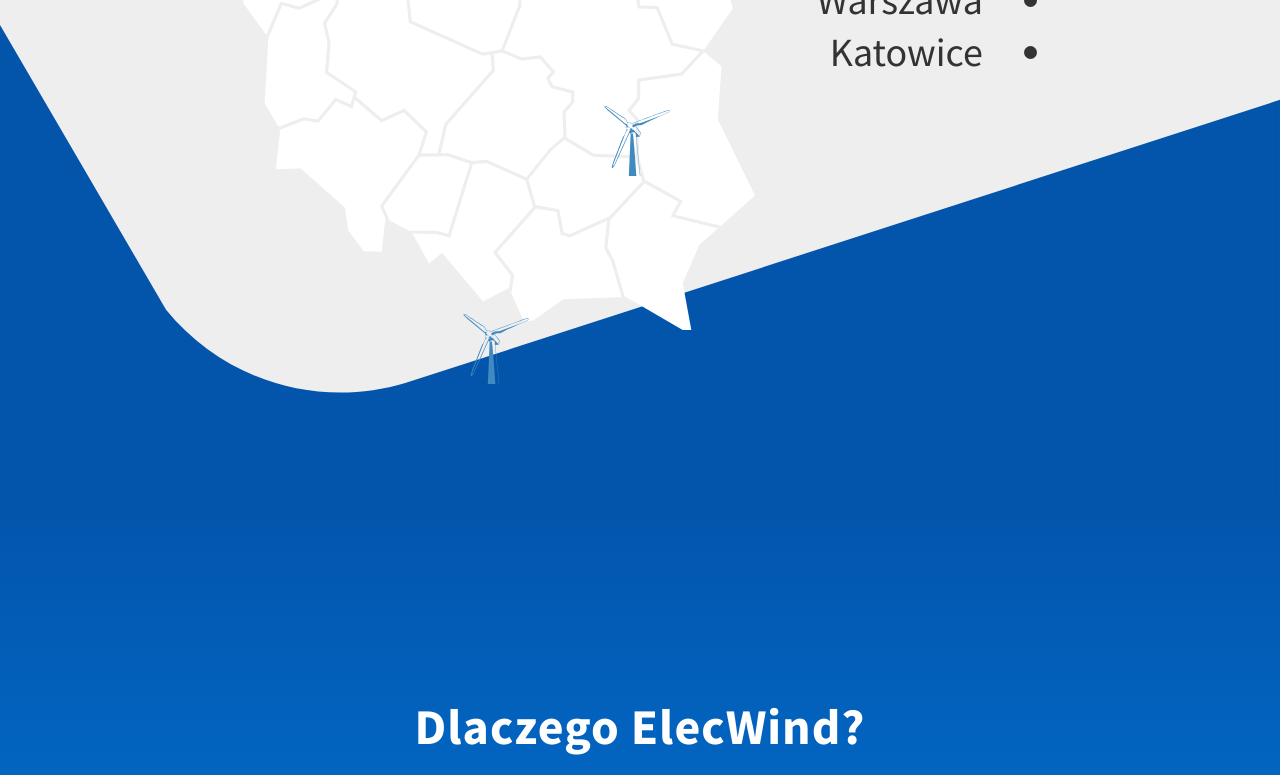
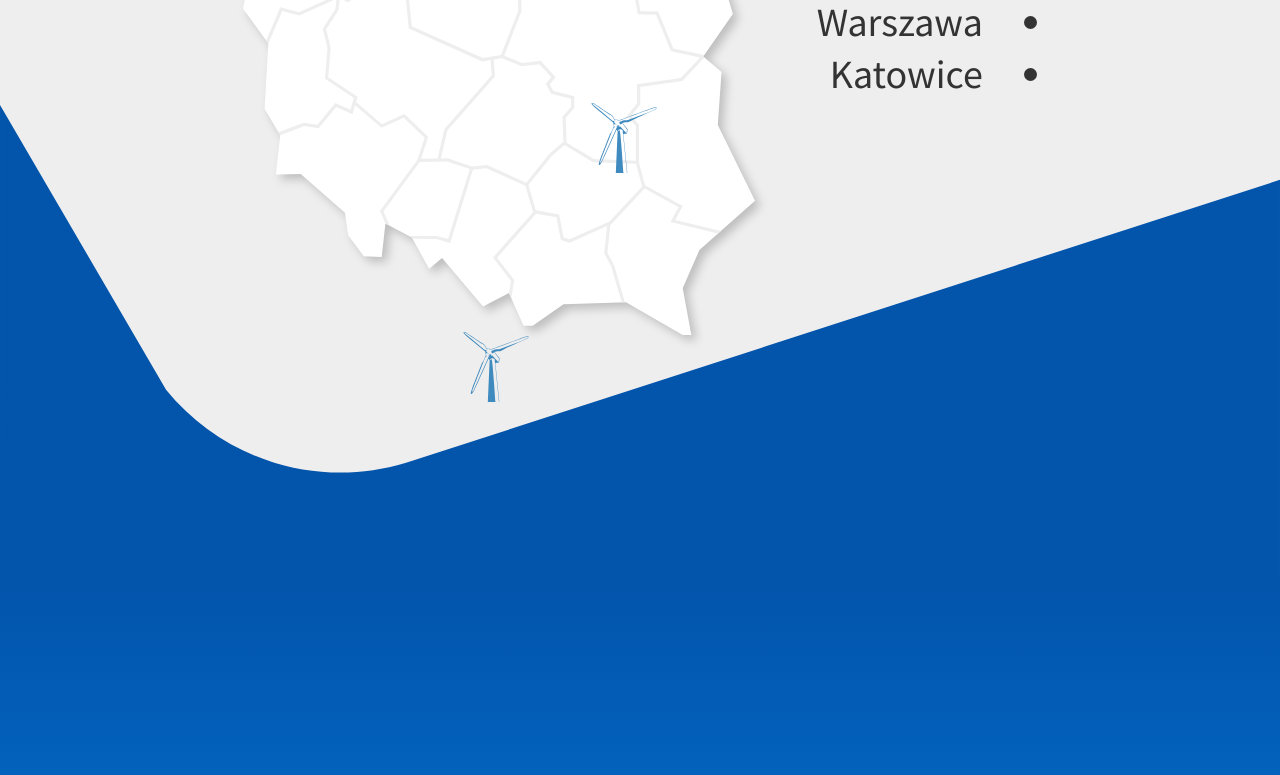
Before and after one commit to Edoka7/ElecWind-Project, a plain HTML site: page index.html in a window 1280 px wide. Shown: the part 302-1077 px from the top of the page. Drawn offline with nearby package versions, Linux system fonts and the light colour scheme.

Commit message:
change way to use of wrapper div in html

```diff
--- a/index.html
+++ b/index.html
@@ -23,8 +23,8 @@
     <link rel="stylesheet" href="style.css" />
   </head>
   <body>
-    <div class="wrapper">
     <header class="header">
+      <div class="header__wrapper wrapper">
         <div class="header__logo">
           <a href="#">
             <img src="src/img/logo.svg" alt="Logo firmy ElecWind" />
@@ -43,9 +43,11 @@
           </ul>
         </nav>
         <div class="header__button"><button>i ty zacznij być eko!</button></div>
+      </div>
     </header>
     <main>
       <section class="ourOffices">
+        <div class="wrapper">
           <div class="ourOffices__map">
             <img src="src/img/ourOffices_Poland.svg" alt="" />
             <img src="src/img/ourOffices_windmill.svg" alt="" />
@@ -60,9 +62,11 @@
             <li>Warszawa</li>
             <li>Katowice</li>
           </ul>
+        </div>
       </section>
       <section class="whyUs">
-          <h2 class="whyUs__title">Dlaczego ElecWind?</h1>
+        <div class="wrapper">
+          <h2 class="whyUs__title">Dlaczego ElecWind?</h2>
 
           <p class="whyUs__paragraph">
             <strong>ElecWind</strong> to nowa firma multienergetyczna na polskim
@@ -75,13 +79,15 @@
             kosztów.
           </p>
 
-          <h3 class="whyUs__motto"><em>
+          <h3 class="whyUs__motto">
+            <em>
               Jesteśmy źródłem<br />
               Twojej energii - eco energii!
-          </em></h2>
+            </em>
+          </h3>
+        </div>
       </section>
     </main>
-    </div>
     <script src="js/main.js"></script>
   </body>
 </html>
--- a/scss/__header.scss
+++ b/scss/__header.scss
@@ -1,18 +1,19 @@
 .header {
-  display: flex;
-  justify-content: center;
-  align-items: center;
-  flex-direction: row;
   position: fixed;
   top: 0;
   left: 0;
   width: 100%;
   height: 80px;
-  padding: 0 15%;
   background: #f3f3f3;
   box-shadow: 0 0 12px 0 rgba(0, 0, 0, 0.2);
   z-index: 1;
 
+  &__wrapper {
+    display: flex;
+    justify-content: center;
+    align-items: center;
+    flex-direction: row;
+  }
   &__logo,
   &__button {
     flex-basis: 20%;
--- a/scss/_ourOffices.scss
+++ b/scss/_ourOffices.scss
@@ -3,16 +3,18 @@
   min-height: 100vh;
   overflow: hidden;
   position: relative;
-  padding: 80px 15% 0;
+  padding: 80px 0 0;
   background: url("src/img/background elements/BGElem_1.svg") no-repeat center
       bottom,
     #eee;
-
+  & .wrapper {
+    min-height: 100vh;
+  }
   &__map {
     width: 100%;
     height: 100%;
     position: absolute;
-    top: 18%;
+    top: 17%;
     left: 19%;
 
     img {
@@ -22,6 +24,7 @@
         width: 40%;
         top: 0;
         left: 0;
+        filter: drop-shadow(5px 5px 5px rgba(0, 0, 0, 0.2));
       }
 
       &:nth-child(2),
@@ -34,17 +37,17 @@
       }
 
       &:nth-child(2) {
-        top: 10%;
+        top: 9%;
         left: 1%;
       }
 
       &:nth-child(3) {
-        top: 33%;
-        left: 28%;
+        top: 29%;
+        left: 27%;
       }
 
       &:nth-child(4) {
-        top: 59%;
+        top: 55%;
         left: 17%;
       }
     }
--- a/scss/_whyUs.scss
+++ b/scss/_whyUs.scss
@@ -1,7 +1,7 @@
 .whyUs {
   min-height: 100vh;
   background: linear-gradient(to bottom, $main-darker-color, $main-color);
-  padding: 150px 15%;
+  padding: 150px 0;
 
   &__title {
     color: #fff;
--- a/scss/style.scss
+++ b/scss/style.scss
@@ -22,7 +22,7 @@
 }
 
 .wrapper {
-  width: 100%;
+  max-width: 1240px;
   margin: 0 auto;
 }
 
```
Also changed, not shown: style.css, 1 other file. Lines whose indentation alone changed are shown as unchanged.
